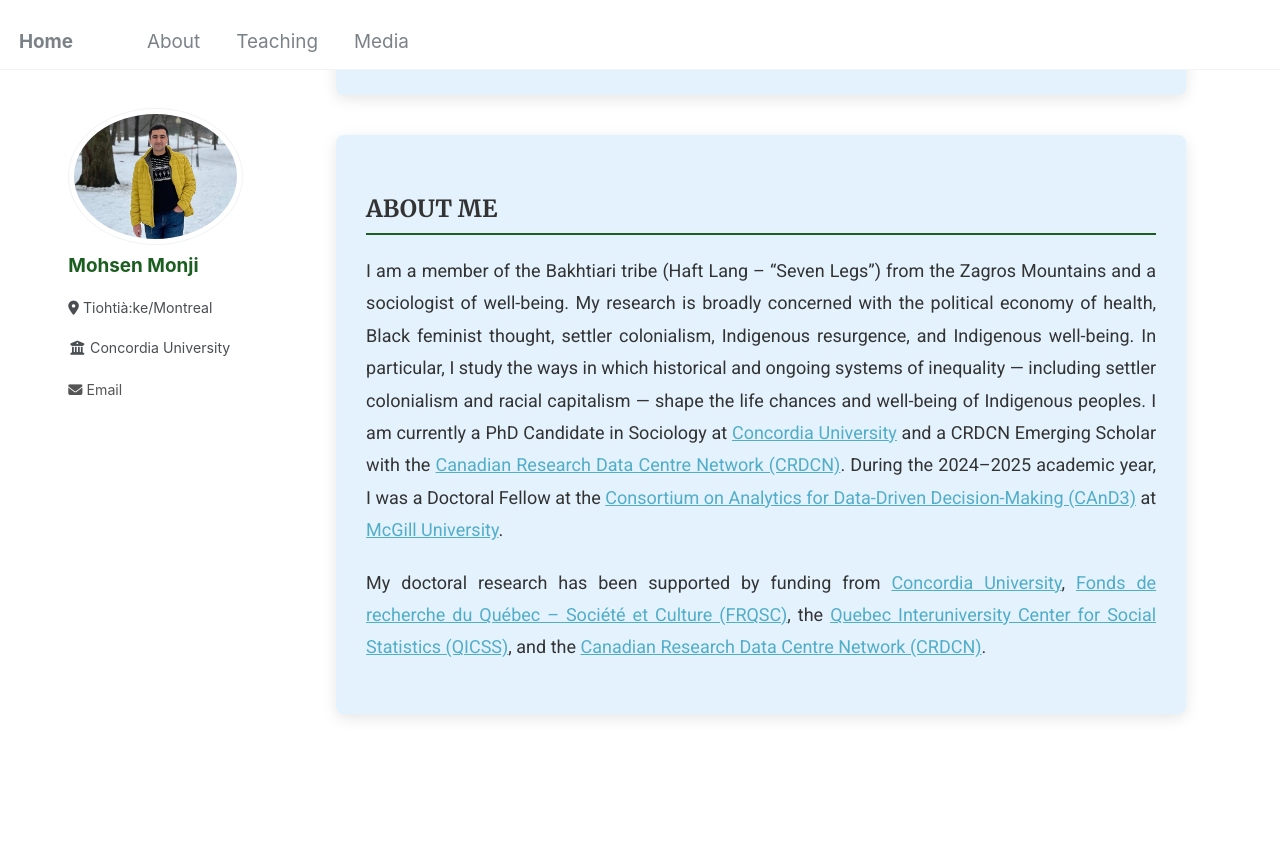
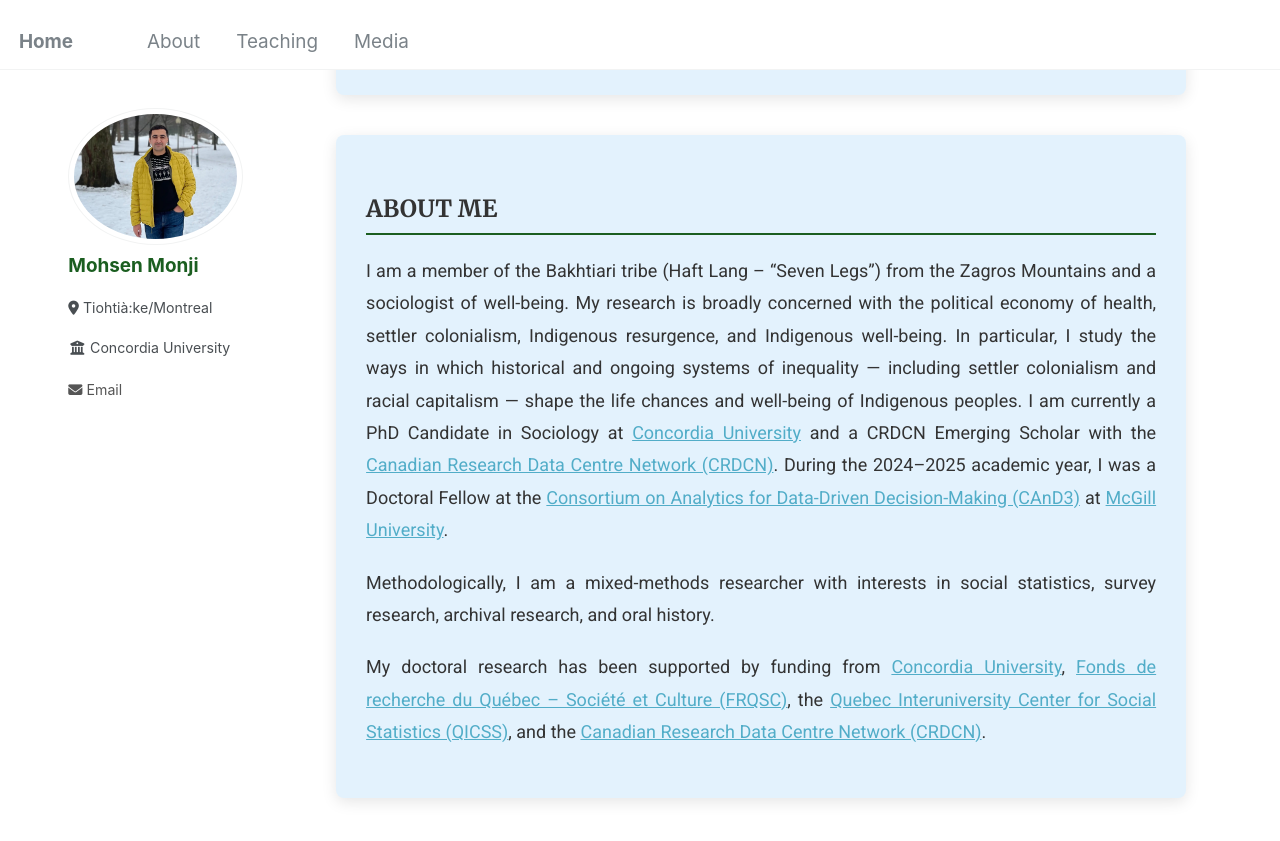
Before and after one commit to Mohsnmonji/mohsnmonji.github.io, a Jekyll site: the page built from about-me.md, in a window 1280 px wide and 900 px high, scrolled down 349 px. Shown: the top 841 px of the window. Built offline with Jekyll 4.4.1, drawn with Linux system fonts in a browser that asks for light colours.

Commit message:
Update about-me.md

```diff
--- a/about-me.md
+++ b/about-me.md
@@ -62,12 +62,16 @@ author_profile: true
 <div class="about-card">
   <h2>ABOUT ME</h2>
   <p style="font-size:18px; color:#333; text-align:justify; line-height:1.8; margin:20px 0;">
-    I am a member of the Bakhtiari tribe (Haft Lang – “Seven Legs”) from the Zagros Mountains and a sociologist of well-being. My research is broadly concerned with the political economy of health, Black feminist thought, settler colonialism, Indigenous resurgence, and Indigenous well-being. In particular, I study the ways in which historical and ongoing systems of inequality — including settler colonialism and racial capitalism — shape the life chances and well-being of Indigenous peoples. I am currently a PhD Candidate in Sociology at
+    I am a member of the Bakhtiari tribe (Haft Lang – “Seven Legs”) from the Zagros Mountains and a sociologist of well-being. My research is broadly concerned with the political economy of health, settler colonialism, Indigenous resurgence, and Indigenous well-being. In particular, I study the ways in which historical and ongoing systems of inequality — including settler colonialism and racial capitalism — shape the life chances and well-being of Indigenous peoples. I am currently a PhD Candidate in Sociology at
     <a href="https://www.concordia.ca/" target="_blank">Concordia University</a> and
     a CRDCN Emerging Scholar with the
     <a href="https://crdcn.ca" target="_blank">Canadian Research Data Centre Network (CRDCN)</a>. During the 2024–2025 academic year, I was a Doctoral Fellow at the
     <a href="https://www.mcgill.ca/cand3/" target="_blank">Consortium on Analytics for Data-Driven Decision-Making (CAnD3)</a>
     at <a href="https://www.mcgill.ca/" target="_blank">McGill University</a>.
+  </p>
+
+  <p style="font-size:18px; color:#333; text-align:justify; line-height:1.8; margin:20px 0;">
+    Methodologically, I am a mixed-methods researcher with interests in social statistics, survey research, archival research, and oral history.
   </p>
 
   <p style="font-size:18px; color:#333; text-align:justify; line-height:1.8; margin:20px 0;">
```
